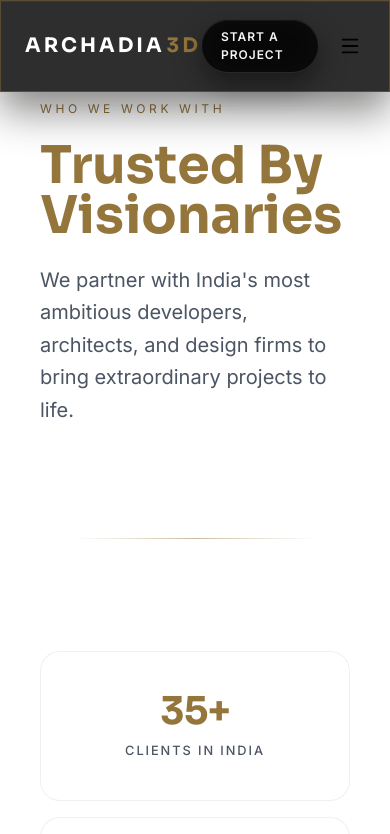
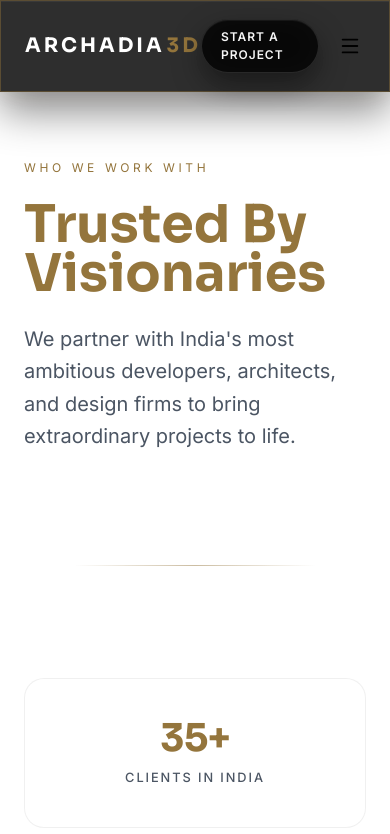
Before and after one commit to Vansxh2611/Archadia_3D, a Next.js app: page /clients in a window 390 px wide. Shown: the top 834 px of the page. Built offline with nearby package versions, Linux system fonts and the light colour scheme.

Commit message:
style: fixed mobile alignment and add auto-cycling previews

```diff
--- a/src/app/globals.css
+++ b/src/app/globals.css
@@ -312,18 +312,21 @@
   .container-luxury {
     max-width: 1440px;
     margin: 0 auto;
-    padding: 0 2.5rem;
+    padding-left: 1.5rem;
+    padding-right: 1.5rem;
   }
 
   @media (min-width: 640px) {
     .container-luxury {
-      padding: 0 4rem;
+      padding-left: 4rem;
+      padding-right: 4rem;
     }
   }
 
   @media (min-width: 1280px) {
     .container-luxury {
-      padding: 0 7rem;
+      padding-left: 7rem;
+      padding-right: 7rem;
     }
   }
 
@@ -452,8 +455,7 @@
   }
 
   /* Base button settings (default to md size) */
-  button.btn,
-  a.btn {
+  .btn {
     position: relative;
     display: inline-flex;
     align-items: center;
@@ -479,14 +481,12 @@
   }
 
   /* Size overrides */
-  button.btn-sm,
-  a.btn-sm {
+  .btn-sm {
     padding: 0.5rem 1.2rem;
     font-size: 0.75rem;
   }
 
-  button.btn-lg,
-  a.btn-lg {
+  .btn-lg {
     padding: 0.95rem 2.25rem;
     font-size: 0.95rem;
   }
@@ -499,21 +499,18 @@
     transition: transform 160ms ease-out;
   }
 
-  button.btn:hover .btn__icon-right,
-  a.btn:hover .btn__icon-right {
+  .btn:hover .btn__icon-right {
     transform: translateX(3px);
   }
 
   /* Accessible focus-visible state */
-  button.btn:focus-visible,
-  a.btn:focus-visible {
+  .btn:focus-visible {
     outline: 2px solid var(--btn-gold);
     outline-offset: 3px;
   }
 
   /* Disabled state */
-  button.btn:disabled,
-  a.btn:disabled {
+  .btn:disabled {
     opacity: 0.5;
     cursor: not-allowed;
     box-shadow: none;
@@ -521,8 +518,7 @@
   }
 
   /* ===== Primary - Gold Filled ===== */
-  button.btn-primary,
-  a.btn-primary {
+  .btn-primary {
     color: #ffffff !important;
     background: linear-gradient(135deg, var(--btn-gold), var(--btn-gold-dark));
     border-color: rgba(255, 255, 255, 0.08);
@@ -531,8 +527,7 @@
       0 0 0 1px rgba(0, 0, 0, 0.2);
   }
 
-  button.btn-primary:hover,
-  a.btn-primary:hover {
+  .btn-primary:hover {
     transform: translateY(-1px);
     background: linear-gradient(135deg, var(--btn-gold-light), var(--btn-gold));
     box-shadow:
@@ -540,8 +535,7 @@
       0 0 0 1px rgba(0, 0, 0, 0.25);
   }
 
-  button.btn-primary:active,
-  a.btn-primary:active {
+  .btn-primary:active {
     transform: translateY(1px) scale(0.98);
     box-shadow:
       0 6px 16px rgba(0, 0, 0, 0.4),
@@ -549,8 +543,7 @@
   }
 
   /* ===== Secondary - Dark Glass Outline ===== */
-  button.btn-secondary,
-  a.btn-secondary {
+  .btn-secondary {
     color: #F5F5F5;
     background: rgba(5, 5, 5, 0.8);
     border-color: rgba(255, 255, 255, 0.12);
@@ -561,8 +554,7 @@
     -webkit-backdrop-filter: blur(18px);
   }
 
-  button.btn-secondary:hover,
-  a.btn-secondary:hover {
+  .btn-secondary:hover {
     background: #94753c !important;
     color: #ffffff !important;
     border-color: #94753c !important;
@@ -570,15 +562,12 @@
     box-shadow: 0 12px 30px rgba(148, 117, 60, 0.25) !important;
   }
 
-  button.btn-secondary:hover svg,
-  a.btn-secondary:hover svg,
-  button.btn-secondary:hover span,
-  a.btn-secondary:hover span {
+  .btn-secondary:hover svg,
+  .btn-secondary:hover span {
     color: #ffffff !important;
   }
 
-  button.btn-secondary:active,
-  a.btn-secondary:active {
+  .btn-secondary:active {
     transform: translateY(1px) scale(0.98);
     box-shadow:
       0 6px 16px rgba(0, 0, 0, 0.4),
@@ -586,8 +575,7 @@
   }
 
   /* ===== Ghost - Text Underline Slide ===== */
-  button.btn-ghost,
-  a.btn-ghost {
+  .btn-ghost {
     background: transparent;
     color: #94753c !important;
     border-color: transparent;
@@ -596,13 +584,11 @@
     box-shadow: none;
   }
 
-  button.btn-ghost:hover,
-  a.btn-ghost:hover {
+  .btn-ghost:hover {
     color: #7d612e !important;
   }
 
-  button.btn-ghost::after,
-  a.btn-ghost::after {
+  .btn-ghost::after {
     content: "";
     position: absolute;
     left: 0;
@@ -621,15 +607,13 @@
     opacity: 0;
   }
 
-  button.btn-ghost:hover::after,
-  a.btn-ghost:hover::after {
+  .btn-ghost:hover::after {
     transform: scaleX(1);
     opacity: 1;
   }
 
   /* === Global Glass Capsule Buttons === */
-  button.pill-button,
-  a.pill-button {
+  .pill-button {
     position: relative;
     display: inline-flex;
     align-items: center;
@@ -712,22 +696,19 @@
   }
 
   /* Active count variant */
-  button.pill-button--active .pill-button__count,
-  a.pill-button--active .pill-button__count {
+  .pill-button--active .pill-button__count {
     background: rgba(255, 255, 255, 0.2);
     color: #ffffff;
   }
 
   /* Optional: small pill sizing helper */
-  button.pill-button--sm,
-  a.pill-button--sm {
+  .pill-button--sm {
     padding: 0.35rem 0.9rem;
     font-size: 0.72rem;
   }
 
   /* === Global Glass Circle Buttons === */
-  button.btn-circle,
-  a.btn-circle {
+  .btn-circle {
     width: 2.5rem;
     height: 2.5rem;
     border-radius: 50%;
@@ -749,8 +730,7 @@
       transform 140ms ease-out;
   }
 
-  button.btn-circle:hover,
-  a.btn-circle:hover {
+  .btn-circle:hover {
     background: rgba(0, 0, 0, 0.04);
     border-color: var(--btn-gold);
     color: var(--btn-gold);
@@ -758,14 +738,12 @@
     transform: translateY(-1px);
   }
 
-  button.btn-circle:active,
-  a.btn-circle:active {
+  .btn-circle:active {
     transform: translateY(0);
     box-shadow: 0 6px 20px rgba(0, 0, 0, 0.03);
   }
 
-  button.btn-circle:focus-visible,
-  a.btn-circle:focus-visible {
+  .btn-circle:focus-visible {
     outline: 2px solid var(--btn-gold);
     outline-offset: 3px;
   }
--- a/src/components/Navbar.tsx
+++ b/src/components/Navbar.tsx
@@ -94,7 +94,7 @@ export default function Navbar() {
             id="mobile-nav"
             role="dialog"
             aria-label="Mobile navigation"
-            className="fixed inset-0 z-40 flex flex-col pt-24 pb-10 px-8 lg:hidden"
+            className="fixed inset-0 z-40 flex flex-col pt-24 pb-10 px-8 lg:hidden overflow-y-auto"
             style={{ background: 'rgba(5,5,5,0.97)', backdropFilter: 'blur(24px)' }}
             initial={{ opacity: 0, x: '100%' }}
             animate={{ opacity: 1, x: 0 }}
--- a/src/sections/CinematicHero.tsx
+++ b/src/sections/CinematicHero.tsx
@@ -95,7 +95,7 @@ export default function CinematicHero() {
     <section
       id="home"
       ref={containerRef}
-      className="relative min-h-screen w-full flex items-center overflow-hidden bg-bg-primary select-none"
+      className="relative min-h-screen w-full flex items-start lg:items-center overflow-x-hidden overflow-y-visible bg-bg-primary select-none"
     >
 
 
@@ -188,7 +188,7 @@ export default function CinematicHero() {
       )} */}
 
       {/* LAYER 5: Hero Content & Grid (z-10) */}
-      <div className="container-luxury relative z-10 w-full pt-28 pb-16">
+      <div className="container-luxury relative z-10 w-full pt-32 pb-16 lg:pt-28">
         {/* Floating Camera Drift Wrapper - disables during reduced motion */}
         <motion.div
           animate={
@@ -204,7 +204,7 @@ export default function CinematicHero() {
             repeat: Infinity,
             ease: 'easeInOut',
           }}
-          className="grid lg:grid-cols-12 gap-16 lg:gap-10 xl:gap-16 items-center will-change-transform"
+          className="grid lg:grid-cols-12 gap-10 lg:gap-10 xl:gap-16 items-center will-change-transform"
         >
           {/* Left Column Content Section */}
           <div className="lg:col-span-6 flex flex-col justify-center">
@@ -227,7 +227,7 @@ export default function CinematicHero() {
               animate={{ opacity: 1, y: 0 }}
               transition={{ duration: 1.1, delay: 0.4, ease: [0.16, 1, 0.3, 1] }}
               className="font-sora font-extrabold leading-[0.95] mb-8 text-text-primary"
-              style={{ fontSize: 'clamp(48px, 6.5vw, 84px)', letterSpacing: '-0.03em' }}
+              style={{ fontSize: 'clamp(40px, 7.5vw, 80px)', letterSpacing: '-0.03em' }}
             >
               Cinematic
               <br />
@@ -239,7 +239,7 @@ export default function CinematicHero() {
               initial={{ opacity: 0, y: 20 }}
               animate={{ opacity: 1, y: 0 }}
               transition={{ duration: 0.8, delay: 0.6, ease: [0.16, 1, 0.3, 1] }}
-              className="font-inter text-text-secondary text-lg leading-relaxed mb-10 max-w-[500px]"
+              className="font-inter text-text-secondary text-base md:text-lg leading-relaxed mb-10 max-w-[500px]"
             >
               We craft emotional visual narratives, turning drawing scripts and blueprints into photorealistic, breathtaking digital worlds for India's finest architectural works.
             </motion.p>
```
Also changed, not shown: src/components/sections/ArchSection.tsx (+29 -10 lines), src/styles/home.css (+1 -6 lines), src/views/HomePage.tsx (line endings or trailing spaces).
